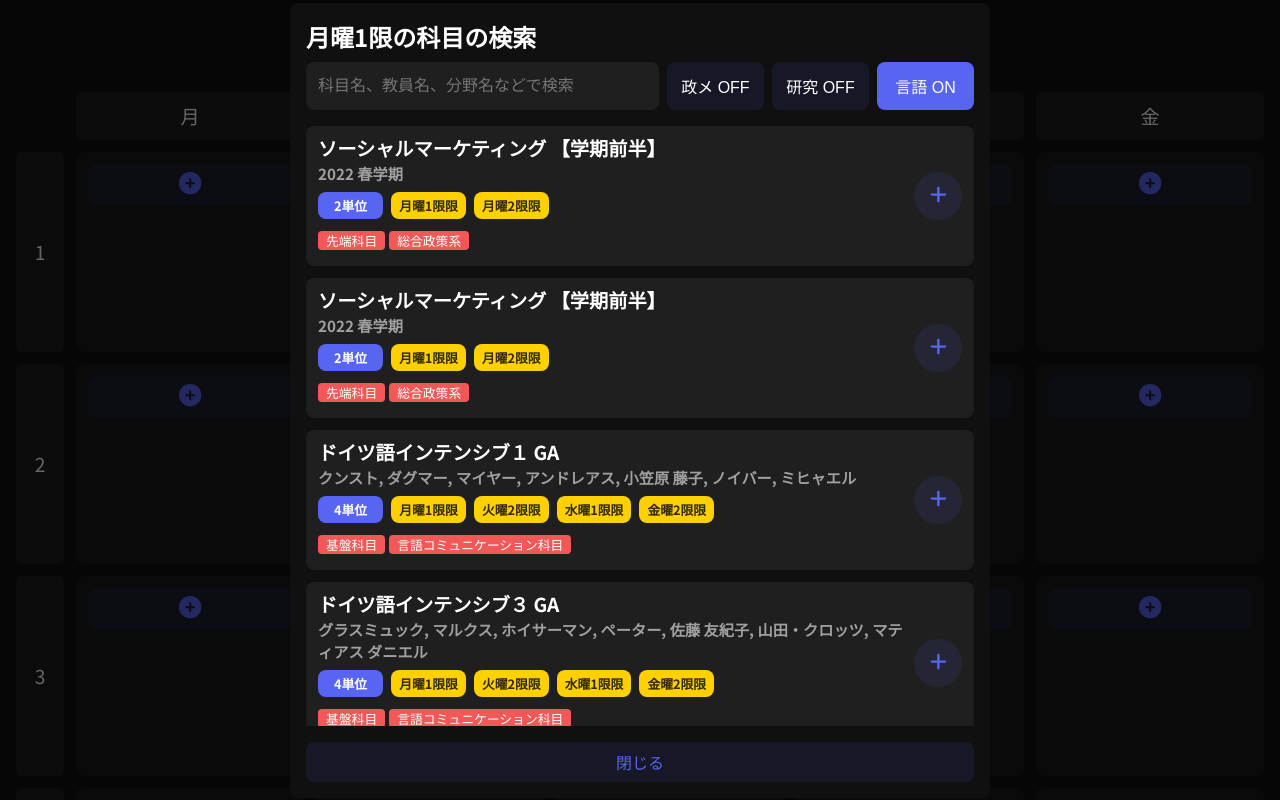
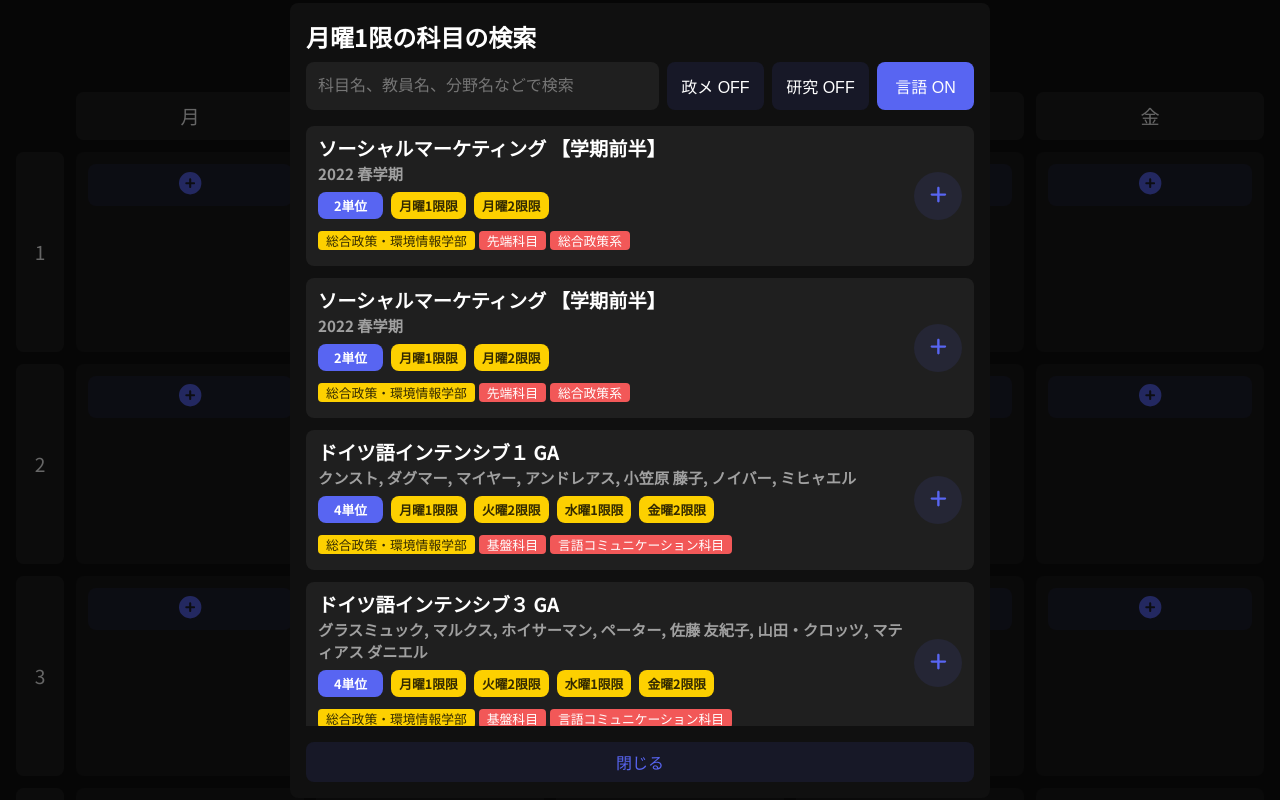
Before and after one commit to hota1024/sfc-assist, a Next.js app: page / in a window 1280 px wide. Both pictures are taken after a click on the button 190 px from the left and 185 px from the top of the page. Shown: the top 800 px of the page. Built offline with nearby package versions, Linux system fonts and the light colour scheme.

Commit message:
:sparkles: add faculty field

```diff
--- a/src/components/CourseCard.tsx
+++ b/src/components/CourseCard.tsx
@@ -324,6 +324,11 @@ export const CourseCard: React.VFC<CourseCardProps> = (props) => {
             {!showDetails && (
               <CourseCardUnit smart>{course.units}単位</CourseCardUnit>
             )}
+            <CourseCardField
+              css={{ background: '$yellow', color: '$yellowColor' }}
+            >
+              {course.faculty}
+            </CourseCardField>
             {course.field.split('-').map((field) => (
               <CourseCardField key={field}>{field}</CourseCardField>
             ))}
```
